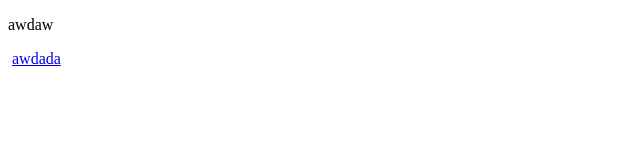
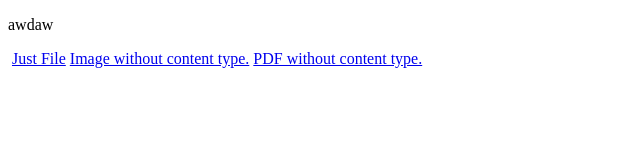
Before and after one commit to gerrybarron/FileContentTesting, a plain HTML site: page index.html in a window 1280 px wide. Shown: the whole page, without its empty margins (0-640 px from the left). Drawn offline with Linux system fonts and the light colour scheme.

Commit message:
For Content Type Testing

```diff
--- a/index.html
+++ b/index.html
@@ -9,6 +9,8 @@
 <body>
     <p>awdaw</p>
     <img src="awdawdawd.png" alt="" srcset="">
-    <a href="hhghghgg">awdada</a>
+    <a href="hhghghgg">Just File</a>
+    <a href="htct">Image without content type.</a>
+    <a href="HiddenNote">PDF without content type.</a>
 </body>
 </html>
```
Also changed, not shown: 2 other files.
